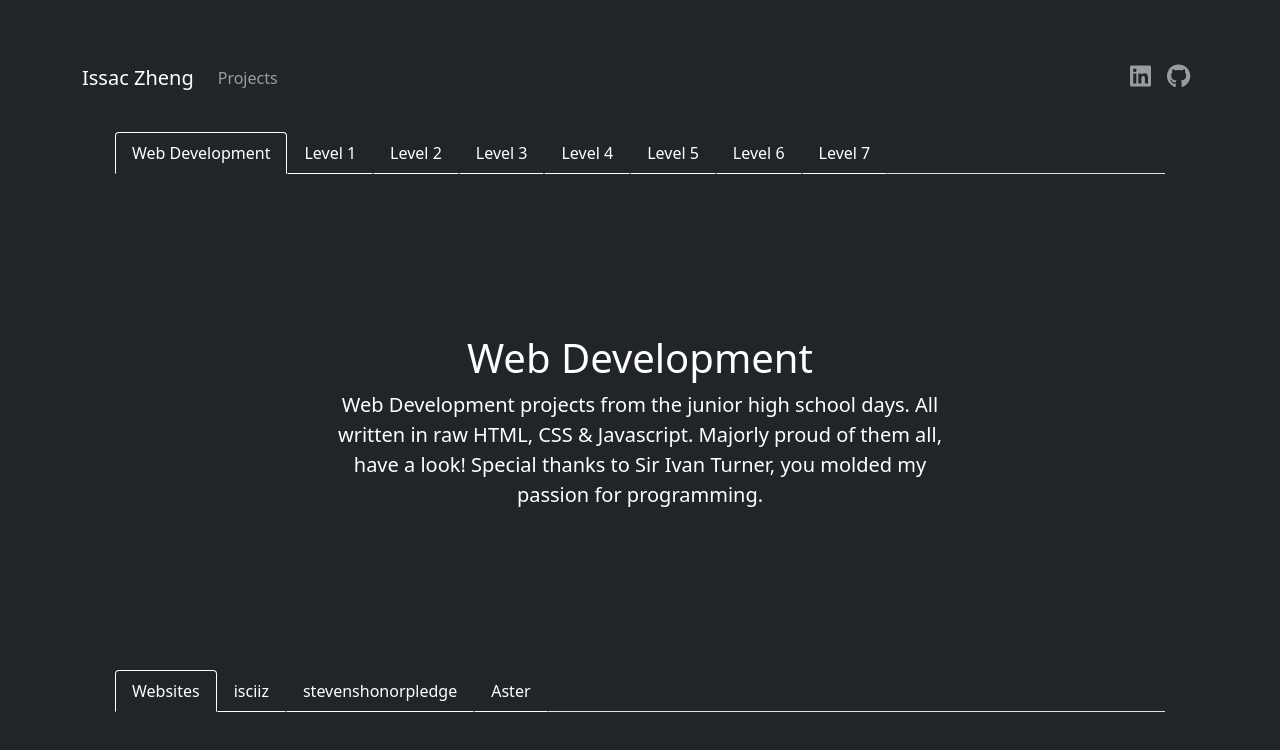
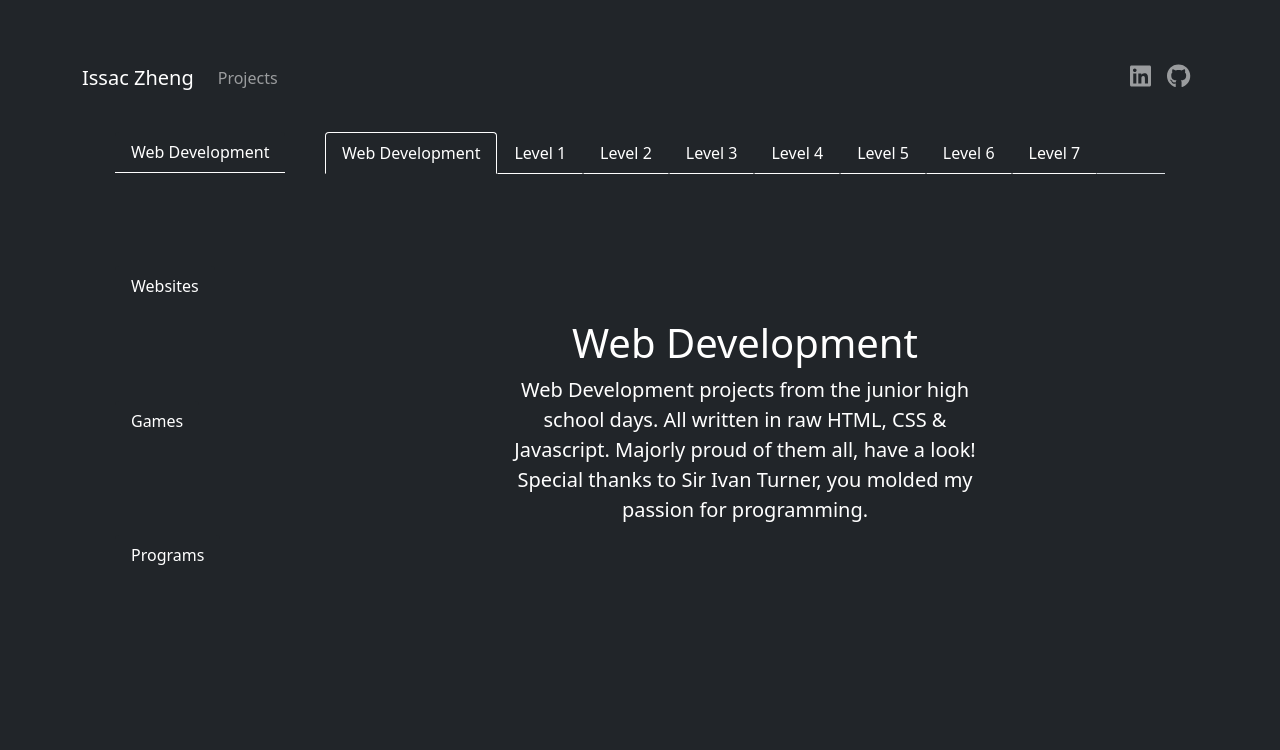
Before and after one commit to iscii/iscii-old, a JavaScript app: page /projects in a window 1280 px wide. Shown: the top 750 px of the page. Built offline with nearby package versions, Linux system fonts and the light colour scheme; the HTML template or start-up script is replaced by a standard one.

Commit message:
much better projects page layout.

```diff
--- a/src/components/Projects/index.js
+++ b/src/components/Projects/index.js
@@ -11,7 +11,14 @@ const Projects = () => {
 			{/* <div className="tabs">
 
 			</div> */}
-			<div className="content">
+			<div className="icontent">
+				<Tabs
+					defaultActiveKey="main"
+					transition={true}
+					id="uncontrolled-tab-example"
+					className="isidetab"
+				>
+					<Tab eventKey="main" title="Web Development">
 						<Tabs
 							defaultActiveKey="main"
 							transition={true}
@@ -75,6 +82,8 @@ const Projects = () => {
 								/>
 							</Tab>
 						</Tabs>
+					</Tab>
+					<Tab eventKey="websites" title="Websites">
 						<Tabs
 							defaultActiveKey="main"
 							transition={true}
@@ -114,7 +123,8 @@ const Projects = () => {
 								/>
 							</Tab>
 						</Tabs>
-
+					</Tab>
+					<Tab eventKey="games" title="Games">
 						{/* maybe like an arrow button pointing down to the next card group. click it and it will autoscroll.b */}
 						<Tabs
 							defaultActiveKey="main"
@@ -144,6 +154,8 @@ const Projects = () => {
 								/>
 							</Tab>
 						</Tabs>
+					</Tab>
+					<Tab eventKey="programs" title="Programs">
 						<Tabs
 							defaultActiveKey="main"
 							transition={true}
@@ -165,6 +177,8 @@ const Projects = () => {
 								/>
 							</Tab>
 						</Tabs>
+					</Tab>
+				</Tabs>
 			</div>
 		</div>
 	);
--- a/src/components/Projects/index.scss
+++ b/src/components/Projects/index.scss
@@ -1,7 +1,7 @@
 @import "../../utilities/variables";
 
 .imain{
-    margin-bottom: calc($spacing-5*3); /* maybe instead of this add another sticky nav at the bottom like the top but with links */
+
     .nav-link{
         background-color: $bg !important;
         color: $text !important;
@@ -17,4 +17,21 @@
         border: 1px solid $text-2 !important;
         border-bottom: 1px solid transparent !important;
     }
+
+    .icontent{
+        display: grid;
+        grid-template-columns: 20% 80%;
+
+            .isidetab li{
+                width: 100%;
+            }
+            .isidetab,
+            .isidetab button{
+                border: none !important;
+                border-bottom: 1px solid transparent !important;
+            }
+            .isidetab button.active{
+                border-bottom: 1px solid $text !important;
+            }
+    }
 }
```
Lines whose indentation alone changed are shown as unchanged.
